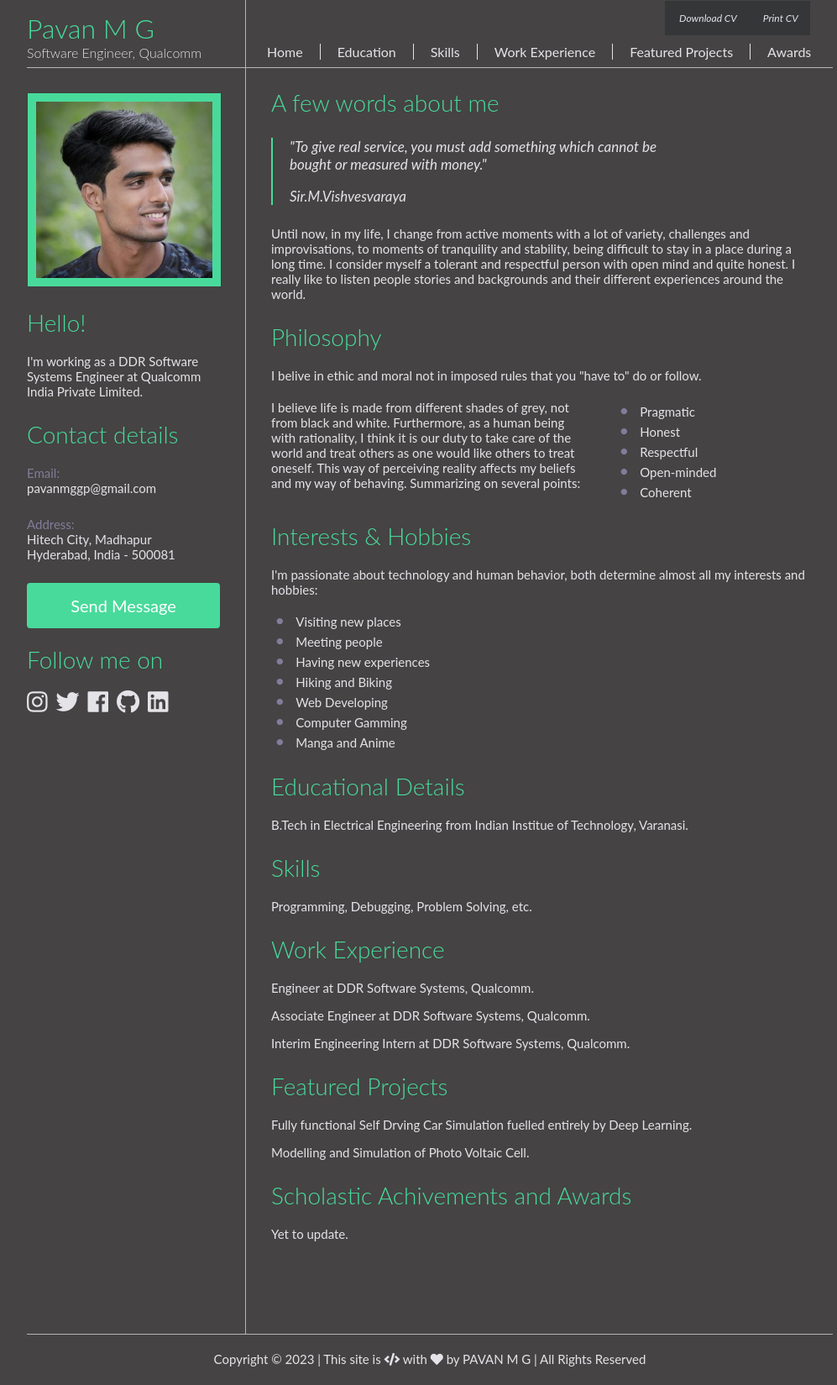
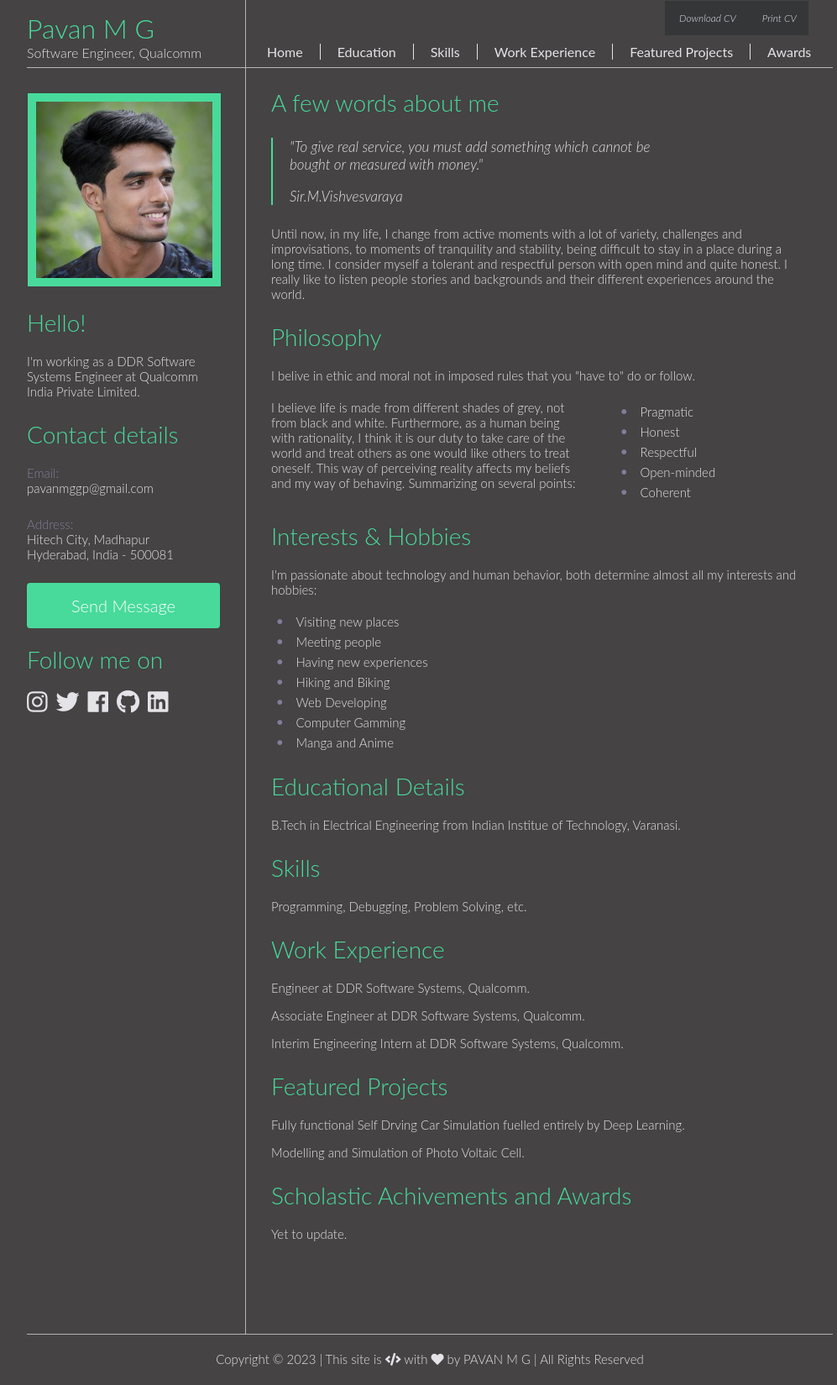
Before and after one commit to pavan-mg/pavan-mg.github.io, a Jekyll site: the page built from index.html, in a window 1280 px wide. Shown: the whole page at 84% size, without its empty margins (128-1125 px from the left). Built offline with Jekyll 4.4.1, drawn with Linux system fonts in a browser that asks for light colours.

Commit message:
Update main.css

```diff
--- a/css/main.css
+++ b/css/main.css
@@ -83,7 +83,7 @@ blockquote {
 
 blockquote, p , a, li {
 	font-family: 'Lato', Helvetica, sans-serif;
-	/*font-weight: 300;*/
+	font-weight: 300;
 	font-size: 15px;
 	color: #e4e3e8;
 }
```
